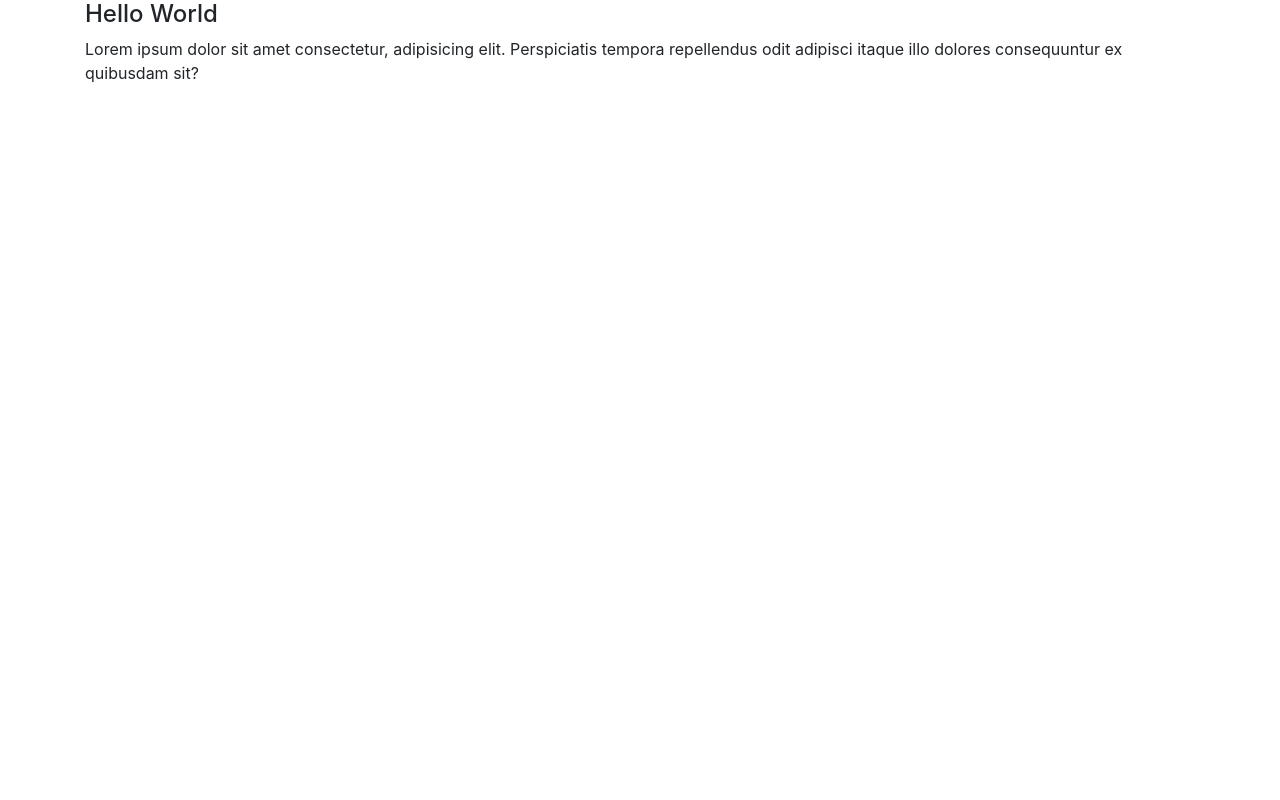
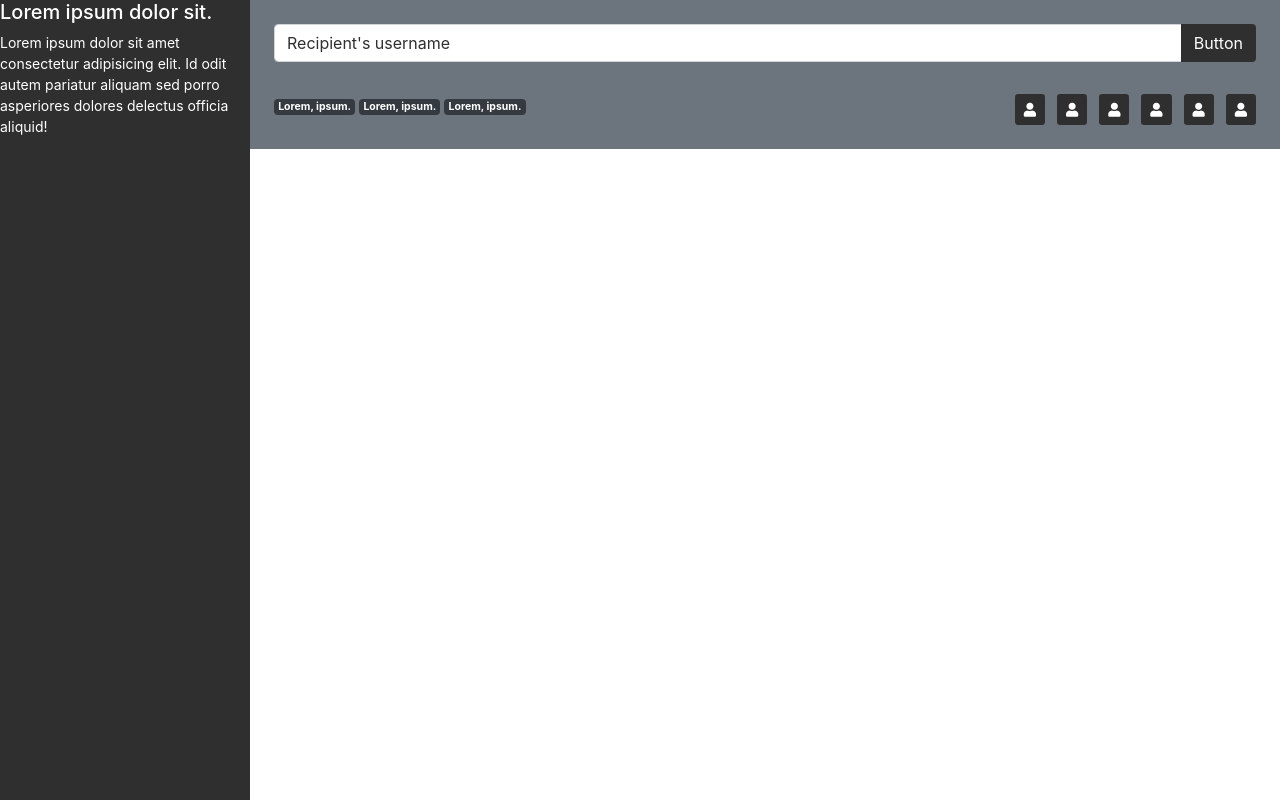
Before and after one commit to BrayamValero/todo-list-app, a PHP site: page / in a window 1280 px wide. Run offline with PHP 8.4, Linux system fonts and the light colour scheme.

Commit message:
Customizing the dashboard.

```diff
--- /dev/null
+++ b/css/dark-theme.min.css
@@ -0,0 +1 @@
+*{margin:0;padding:0;-webkit-box-sizing:border-box;box-sizing:border-box}body{min-height:100vh;font-size:14px;color:white}.bg-primary{background:#2F2F2F}.bg-secondary{background:#909090}.text-primary{color:#2F2F2F !important}.text-title{color:#2F2F2F}.text-subtitle{color:#2F2F2F}.text-small{color:#2F2F2F}.text-brand{color:#909090;font-weight:bold}.text-dark{color:#909090}.btn-main{color:white;background:#2F2F2F}.btn-main:hover{color:white;background:#2F2F2F}.form-control:focus{border-color:#2F2F2F !important;-webkit-box-shadow:inset 0 1px 1px rgba(47,47,47,0.1),0 0 8px rgba(47,47,47,0.1) !important;box-shadow:inset 0 1px 1px rgba(47,47,47,0.1),0 0 8px rgba(47,47,47,0.1) !important}.badge-main{color:white;background:#2F2F2F}::-webkit-input-placeholder{color:#2F2F2F !important;opacity:1}:-ms-input-placeholder{color:#2F2F2F !important;opacity:1}::-ms-input-placeholder{color:#2F2F2F !important;opacity:1}::placeholder{color:#2F2F2F !important;opacity:1}
--- /dev/null
+++ b/css/dashboard.min.css
@@ -0,0 +1 @@
+*{margin:0;padding:0;-webkit-box-sizing:border-box;box-sizing:border-box}body{min-height:100vh;font-size:14px;color:white}.bg-primary{background:#2F2F2F}.bg-secondary{background:#909090}.text-primary{color:#2F2F2F !important}.text-title{color:#2F2F2F}.text-subtitle{color:#2F2F2F}.text-small{color:#2F2F2F}.text-brand{color:#909090;font-weight:bold}.text-dark{color:#909090}.btn-main{color:white;background:#2F2F2F}.btn-main:hover{color:white;background:#2F2F2F}.form-control:focus{border-color:#2F2F2F !important;-webkit-box-shadow:inset 0 1px 1px rgba(47,47,47,0.1),0 0 8px rgba(47,47,47,0.1) !important;box-shadow:inset 0 1px 1px rgba(47,47,47,0.1),0 0 8px rgba(47,47,47,0.1) !important}.badge-main{color:white;background:#2F2F2F}::-webkit-input-placeholder{color:#2F2F2F !important;opacity:1}:-ms-input-placeholder{color:#2F2F2F !important;opacity:1}::-ms-input-placeholder{color:#2F2F2F !important;opacity:1}::placeholder{color:#2F2F2F !important;opacity:1}#sidebar{position:fixed;width:250px;height:100vh;z-index:1000;background-color:#2F2F2F}#content{margin-left:250px}
--- a/index.php
+++ b/index.php
@@ -8,14 +8,77 @@
     <!-- CSS/Plugins: Bootstrap, Fontawesome -->
     <link rel="stylesheet" href="css/bootstrap.min.css">
     <link rel="stylesheet" href="css/fontawesome-all.min.css">
+    <!-- Custom Stylesheet -->
+    <link rel="stylesheet" href="css/dashboard.min.css">
 
     <title>Hello, world!</title>
   </head>
   <body>
 
-    <div class="container">
-        <h4>Hello World</h4>
-        <p>Lorem ipsum dolor sit amet consectetur, adipisicing elit. Perspiciatis tempora repellendus odit adipisci itaque illo dolores consequuntur ex quibusdam sit?</p>
+    <!-- Sidebar -->
+    <nav id="sidebar" class="">
+        <h5>Lorem ipsum dolor sit.</h5>
+        <p>Lorem ipsum dolor sit amet consectetur adipisicing elit. Id odit autem pariatur aliquam sed porro asperiores dolores delectus officia aliquid!</p>
+    </nav>
+
+    <!-- Content -->
+    <div id="content">
+        <!-- Navbar -->
+        <nav class="navbar navbar-expand-md navbar-dark bg-secondary px-4 pt-4">
+            <!-- Toggler -->
+            <button class="navbar-toggler" type="button" data-toggle="collapse" data-target="#navbarSupportedContent" aria-controls="navbarSupportedContent" aria-expanded="false" aria-label="Toggle navigation">
+                <span class="navbar-toggler-icon"></span>
+            </button>
+            <!-- Togger Supported Content -->
+            <div class="collapse navbar-collapse" id="navbarSupportedContent">
+                <form class="w-100">
+                    <div class="form-row">
+                        <!-- Create Todo Input -->
+                        <div class="form-group col-md-12">
+                            <div class="input-group mb-3">
+                                <input type="text" class="form-control" placeholder="Recipient's username" aria-label="Recipient's username" aria-describedby="basic-addon2">
+                                <div class="input-group-append">
+                                    <button class="btn btn-main" type="button">Button</button>
+                                </div>
+                            </div>
+                        </div>
+                        <!-- Tags & Options -->
+                        <div class="form-group col-lg-7 col-md-7 col-sm-12">
+                            <span class="badge badge-dark">Lorem, ipsum.</span>
+                            <span class="badge badge-dark">Lorem, ipsum.</span>
+                            <span class="badge badge-dark">Lorem, ipsum.</span>
+                        </div>
+
+                        <div class="form-group col-lg-5 col-md-5 col-sm-12 text-right">
+
+                            <a tabindex="0" class="btn btn-sm btn-main ml-2" role="button" data-placement="bottom" data-html="true" data-toggle="popover" data-trigger="focus" data-content="Content">
+                                <i class="fas fa-user"></i>
+                            </a>
+                            <a tabindex="0" class="btn btn-sm btn-main ml-2" role="button" data-placement="bottom" data-html="true" data-toggle="popover" data-trigger="focus" data-content="Content">
+                                <i class="fas fa-user"></i>
+                            </a>
+                            <a tabindex="0" class="btn btn-sm btn-main ml-2" role="button" data-placement="bottom" data-html="true" data-toggle="popover" data-trigger="focus" data-content="Content">
+                                <i class="fas fa-user"></i>
+                            </a>
+                            <a tabindex="0" class="btn btn-sm btn-main ml-2" role="button" data-placement="bottom" data-html="true" data-toggle="popover" data-trigger="focus" data-content="Content">
+                                <i class="fas fa-user"></i>
+                            </a>
+
+                            <a tabindex="0" class="btn btn-sm btn-main ml-2" role="button" data-placement="bottom" data-html="true" data-toggle="popover" data-trigger="focus" data-content="Content">
+                                <i class="fas fa-user"></i>
+                            </a>
+                            <a tabindex="0" class="btn btn-sm btn-main ml-2" role="button" data-placement="bottom" data-html="true" data-toggle="popover" data-trigger="focus" data-content="Content">
+                                <i class="fas fa-user"></i>
+                            </a>
+
+                        </div>
+                    </div>
+                </form>
+            </div>
+
+        </nav>
+
+
     </div>
 
     <!-- Scripts/Plugins: jQuery, Popper, Bootstrap, Sweetalert2 -->
@@ -33,6 +96,10 @@
         $('[data-toggle="popover"]').popover();
     });
 
+    $('.popover-dismiss').popover({
+        trigger: 'focus'
+    })
+
     </script>
 
   </body>
--- /dev/null
+++ b/sass/dark-theme.scss
@@ -0,0 +1,115 @@
+/* ---------------------------------------------------
+    DARK-THEME.SCSS
+----------------------------------------------------- */
+
+/* ---------------------------------------------------
+    1. COLORS
+----------------------------------------------------- */
+
+$primary-color: #2F2F2F;
+$secondary-color: #909090;
+$tertiary-color: #2F2F2F;
+
+$hover-color: #2F2F2F;
+$border-color: #2F2F2F;
+
+$main-font-color: #2F2F2F;
+$dark-font-color: #2F2F2F;
+$light-font-color: #2F2F2F;
+
+/* ---------------------------------------------------
+    2. ATRIBUTOS GLOBALES
+----------------------------------------------------- */
+
+* {
+    margin: 0;
+    padding: 0;
+    box-sizing: border-box;
+}
+
+body {
+    // font-family: 'Circular', sans-serif !important;
+    min-height: 100vh;
+    font-size: 14px;
+    color: white;
+}
+
+// .btn{
+//     padding-left: 2rem !important;
+//     padding-right: 2rem !important;
+// }
+
+/* ---------------------------------------------------
+    3. TEXTOS
+----------------------------------------------------- */
+
+.bg-primary{
+    background: $primary-color;
+}
+
+.bg-secondary{
+    background: $secondary-color;
+}
+
+.text-primary{
+    color: $main-font-color !important;
+}
+
+.text-title {
+    color: $dark-font-color;
+}
+
+.text-subtitle {
+    color: $light-font-color;
+}
+
+.text-small {
+    color: $light-font-color;
+}
+
+.text-brand {
+    color: $secondary-color;
+    font-weight: bold;
+}
+
+.text-dark {
+    color: $secondary-color;
+}
+
+/* ---------------------------------------------------
+    4. BOTONES
+----------------------------------------------------- */
+
+.btn-main{
+    color: white;
+    background: $primary-color;
+}
+
+.btn-main:hover{
+    color: white;
+    background: $primary-color;
+}
+
+// Forms
+.form-control:focus {
+    border-color: $primary-color !important;
+    box-shadow: inset 0 1px 1px rgba($primary-color, 0.1), 0 0 8px rgba($primary-color, 0.1) !important;
+}
+
+/* ---------------------------------------------------
+    4. BADGES
+----------------------------------------------------- */
+
+.badge-main {
+    color: white;
+    background: $primary-color;
+}
+
+/* ---------------------------------------------------
+    5. PLACEHOLDER
+----------------------------------------------------- */
+
+::placeholder {
+    color: $tertiary-color !important;
+    opacity: 1;
+}
--- /dev/null
+++ b/sass/dashboard.scss
@@ -0,0 +1,13 @@
+@import "dark-theme.scss";
+
+#sidebar{
+    position: fixed;
+    width: 250px;
+    height: 100vh;
+    z-index: 1000;
+    background-color: $primary-color;
+}
+
+#content{
+    margin-left: 250px;
+}
```
